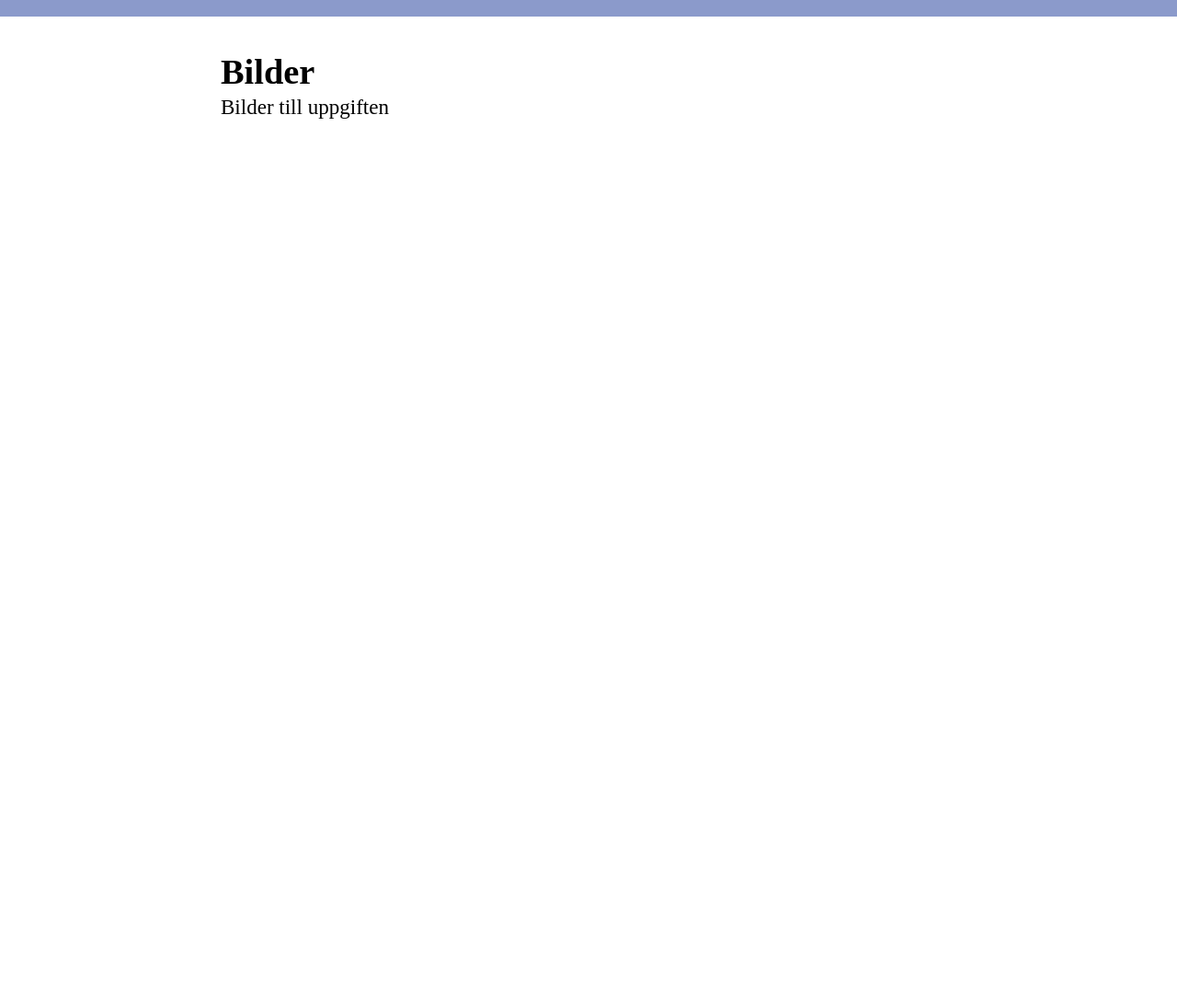
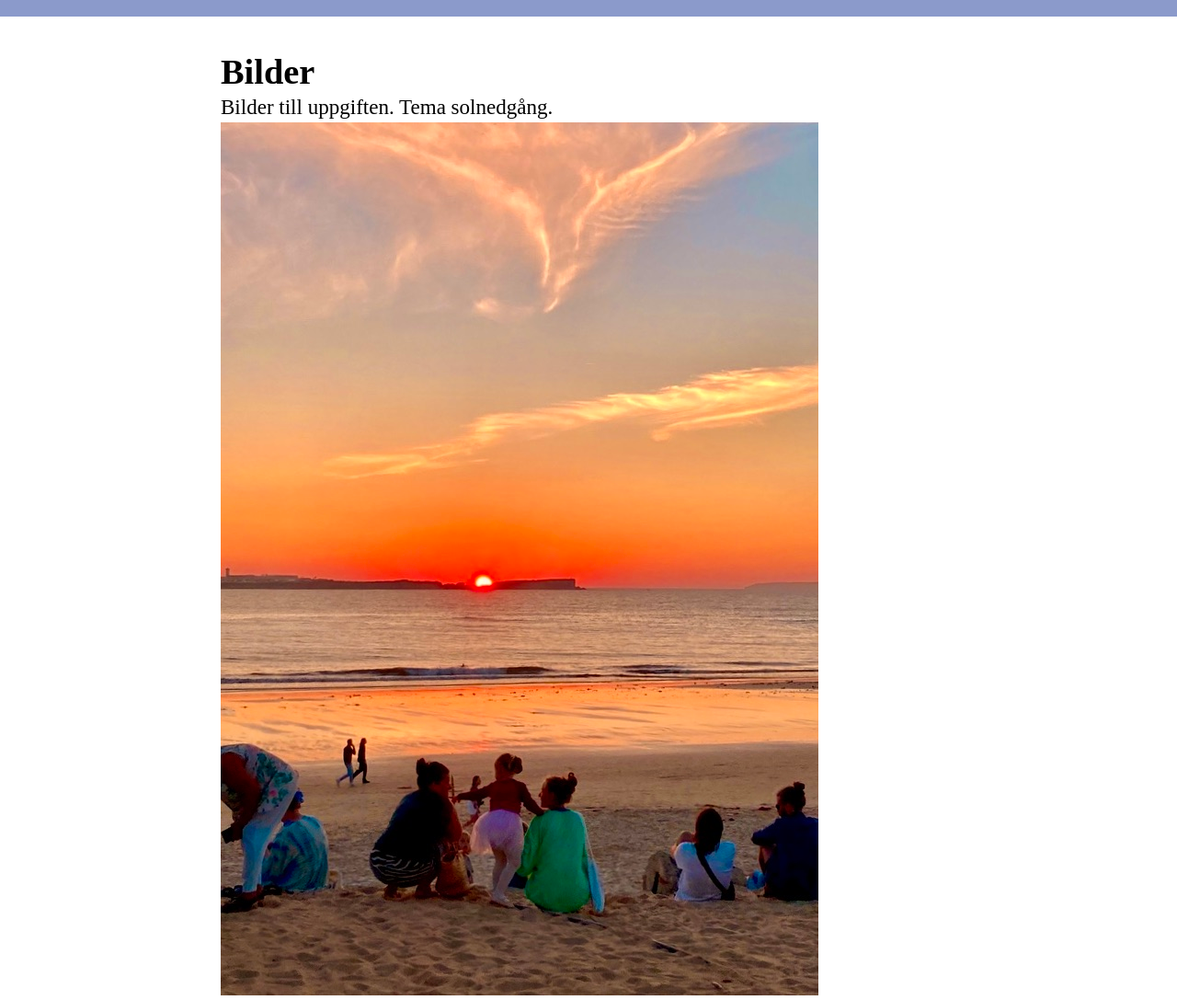
Before and after one commit to SabinaLiljestrom/dt211g-moment1, a website built with Parcel: page src/bilder.html in a window 1280 px wide. Shown: the part 102-1189 px from the top of the page at 92% size. Before the commit the page ends 800 px from the top, so only its background shows below. Built offline with nearby package versions, Linux system fonts and the light colour scheme.

Commit message:
lagt in 5 bilder och testat lägga in en av dom i html kod

```diff
--- a/package.json
+++ b/package.json
@@ -10,6 +10,7 @@
     "build": "parcel build"
   },
   "devDependencies": {
-    "parcel": "^2.11.0"
+    "parcel": "^2.11.0",
+    "sharp": "^0.31.3"
   }
 }
--- a/src/bilder.html
+++ b/src/bilder.html
@@ -39,9 +39,14 @@
     <main>
         <h1>Bilder</h1>
         <p>
-            Bilder till uppgiften
+            Bilder till uppgiften. Tema solnedgång.
         </p>
-
+        <picture>
+            <source srcset="images/baleal.jpeg?as=avif&width=800" type="image/avif" />
+            <source srcset="images/baleal.jpeg?as=webp&width=800" type="image/webp" />
+            <source srcset="images/baleal.jpeg?width=800" type="image/jpeg" />
+            <img src="images/baleal.jpeg?width=200" alt="test image" />
+          </picture>
 </main>
     <footer>
 
```
Also changed, not shown: src/images/baleal.jpeg (added), src/images/porto.jpeg (added), 4 other files.
